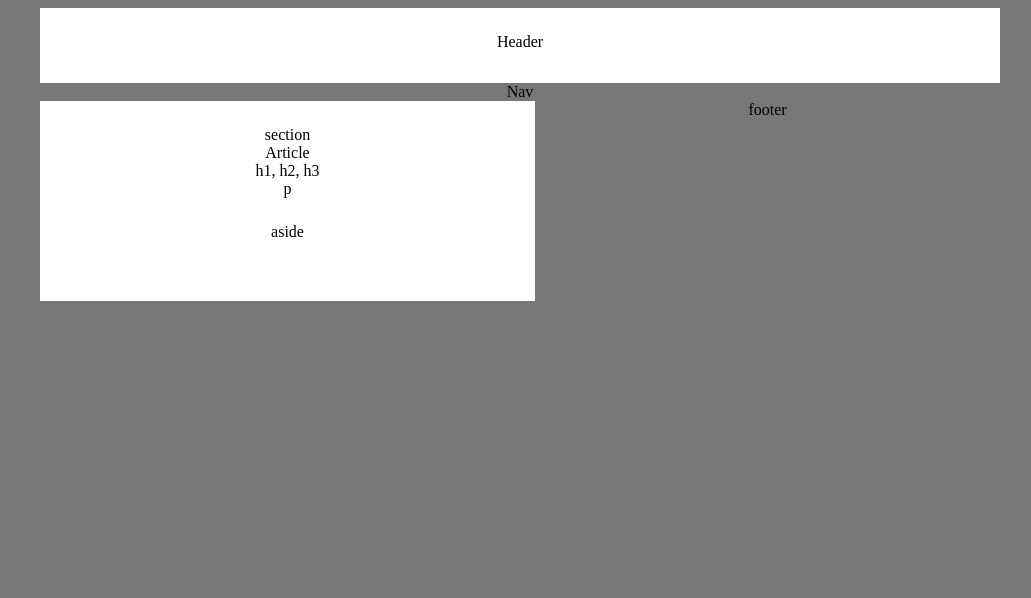
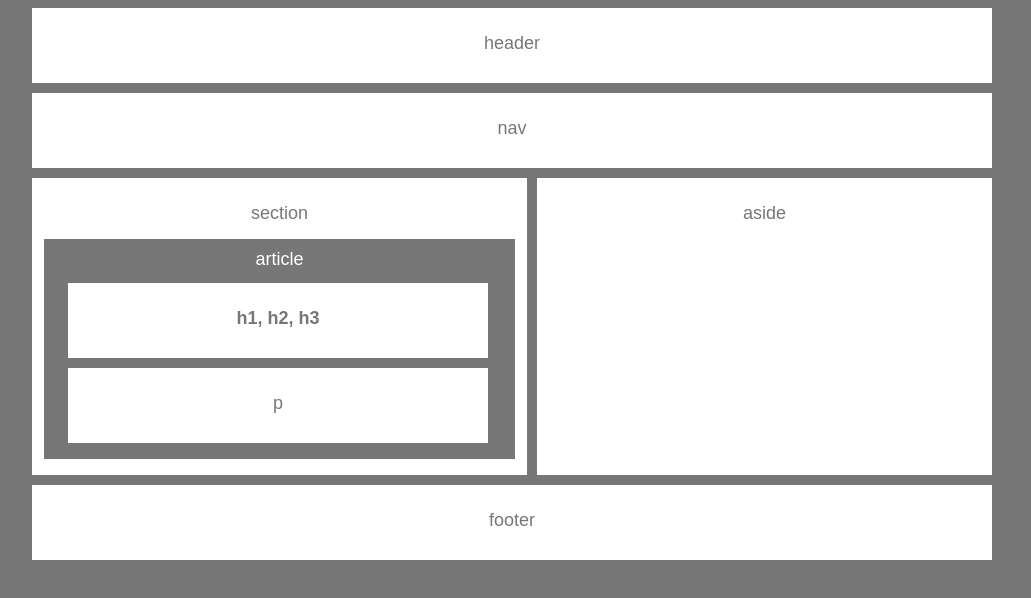
Before and after one commit to mshuster4/HW-Wireframe, a plain HTML site: page index.html in a window 1280 px wide. Shown: the whole page, without its empty margins (128-1159 px from the left). Drawn offline with Linux system fonts and the light colour scheme.

Commit message:
final code

```diff
--- a/index.html
+++ b/index.html
@@ -7,28 +7,28 @@
     <body>
     <div class="main-content">
         <div>
-            <header>Header</header>
+            <header>header</header>
         </div>
         <div>
-            <nav>Nav</nav>
+            <nav>nav</nav>
         </div>
-        <div>
         <div class="section-content">
             <div>
                 <section>section</section>
             </div>
-                    <div>Article</div>
-                    <div>h1, h2, h3</div>
-                    <div>p</div>
             <div>
+                <div class="article">article</div>
+                <div class="hs">h1, h2, h3</div>
+                <div class="para">p</div>
+            </div>
+        </div>
+                <div class="aside">
                     <section>aside</section>
-                </div>
                 </div>
                 <div>
                     <footer>footer</footer>
                 </div>
     </div>
-        </div>
 
     </body>
 </html>
--- a/style.css
+++ b/style.css
@@ -1,48 +1,90 @@
-
 body {
     width: 100%;
     background-color: #777;
+    color: #777;
+    font-family: 'Arial', 'Helvetica Neue', Helvetica, sans-serif;
+    font-size: 18px;
+    text-align: center;
+    margin-left: auto;
+    margin-right: auto;
 }
 
-.main-content {
+.main-content{
     width: 960px;
     margin: auto;
-    text-align: center;
+}
+
+header {
+    background: white;
+    height: 50px;
+    padding-top: 25px;
+    margin-bottom: 10px;
+    clear: both;
+}
+
+nav {
+    background-color: white;
+    height: 50px;
+    padding-top: 25px;
+    margin-bottom: 10px;
+    clear: both;
 }
 
 .section-content {
     float: left;
+    position: relative;
+    background-color: white;
     width: 495px;
-    height: 200px;
-    background: white;
-    position: relative;
+    height: 262px;
+    padding-top: 25px;
+    padding-bottom: 10px;
 }
 
-header {
-    background: white;
-    width: 960px;
-    margin: auto;
+.article {
+    background-color: #777;
+    color: white;
+    width: 471px;
+    height: 200px;
+    position: absolute;
+    left: 12px;
+    margin-top: 15px;
+    padding-top: 10px;
+    padding-bottom: 10px
+}
+
+.hs {
+    background-color: white;
+    position: absolute;
+    bottom: 117px;
+    left: 36px;
+    width: 420px;
+    height: 50px;
+    padding-top: 25px;
+    font-weight: bold;
+}
+
+.para {
+    background-color: white;
+    position: absolute;
+    bottom: 32px;
+    left: 36px;
+    width: 420px;
     height: 50px;
     padding-top: 25px;
 }
-
-section {
+.aside {
+    color: #777;
     background-color: white;
+    width: 455px;
+    float: right;
     padding-top: 25px;
-    position: relative;
+    height: 272px;
+    margin-bottom: 10px
 }
 
-article {
-    background-color: grey;
-    color: white;
-    height: 133px;
-    position: relative;
-    margin: 10px;
+footer {
+    clear: both;
+    background-color: white;
+    height: 50px;
+    padding-top: 25px;
 }
-
-aside {
-    float: right;
-    background-color: white;
-    width: 455px;
-    height: 200px;
-}
```
Lines whose indentation alone changed are shown as unchanged.
